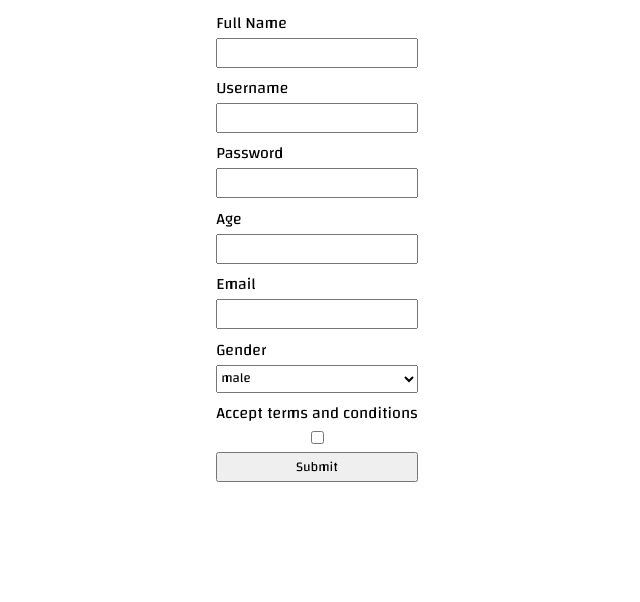
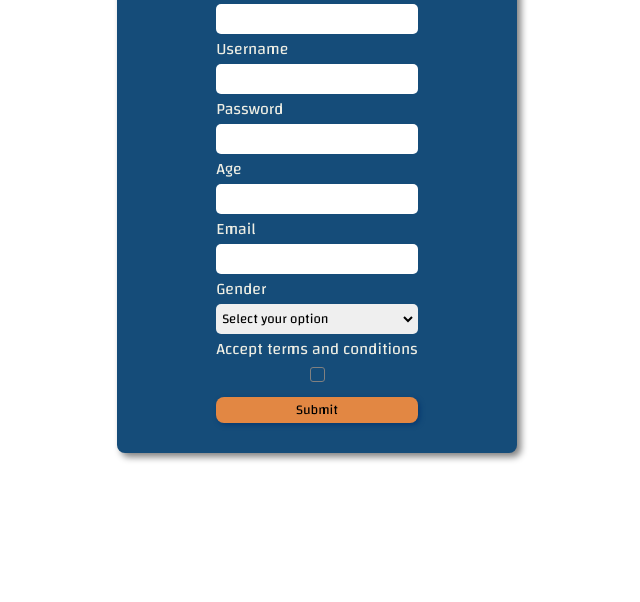
Before and after one commit to talivneh/workshop-1, a website: page index.html in a window 1280 px wide. Shown: the part 214-816 px from the top of the page, without its empty margins (323-963 px from the left). Drawn offline with nearby package versions, Linux system fonts and the light colour scheme.

Commit message:
style: added styling and animation

```diff
--- a/index.html
+++ b/index.html
@@ -1,21 +1,32 @@
 <!DOCTYPE html>
 <html>
     <head>
+        <link
+        rel="stylesheet"
+        href="https://cdnjs.cloudflare.com/ajax/libs/animate.css/4.1.1/animate.min.css"
+      />
         <link rel="stylesheet" href="style.css" />
         <title>Workshop - 1 - Tal Livneh</title>
     </head>
     <body>
         <main>
-            <h1>Workshop Number 1</h1>
+            <h1 class="form-headline">HTML & CSS Form</h1>
             <form class="workshop-form">
                <label>Full Name<input type="text" required/></label>
                <label>Username<input type="text" required/></label>
                <label>Password<input type="password" required/></label>
-            <label>Age<input type="number" required/></label>
+               <label>Age<input type="number" min="0" required/></label>
                <label>Email<input type="email" required/></label>
-            <label>Gender<select required><option>male</option><option>female</option><option>other</option></select></label>
+               <label>Gender
+                <select required>
+                   <option value="" disabled selected>Select your option</option>
+                   <option>male</option>
+                   <option>female</option>
+                   <option>other</option>
+                </select>
+               </label>
                <label>Accept terms and conditions <input required type="checkbox"/></label>
-            <button type="submit">Submit</button>
+               <button class="submit-button" type="submit">Submit</button>
              </form>
          </main>
     </body>
--- /dev/null
+++ b/package.json
@@ -0,0 +1,5 @@
+{
+  "dependencies": {
+    "animate.css": "^4.1.1"
+  }
+}
--- a/style.css
+++ b/style.css
@@ -1,12 +1,22 @@
 @import url('https://fonts.googleapis.com/css2?family=Changa&display=swap');
+
+:root{
+    --orange: #e28743;
+    --darkBlue: #154c79;
+    --lightBlue: #abdbe3;
+}
 
 *{
     box-sizing: border-box;
     font-family: 'Changa', sans-serif;
+    outline: none;
 }
 
 body{
-    height: 100vh;
+    display: flex;
+    height: 95vh;
+    align-items: center;
+    justify-content: center;
 }
 
 main{
@@ -15,18 +25,81 @@ main{
     align-items: center;
     justify-content: center;
     flex-direction: column;
-    height: 100%;
+    min-width: 400px;
+    padding: 10px;
+    border-radius: 8px;
+    background-color: var(--darkBlue);
+    box-shadow: 4px 4px 7px gray;
+}
+
+.form-headline{
+    color: var(--orange);
+    margin: 0;
 }
 
 .workshop-form{
     display: flex;
     flex-direction: column;
     align-items: space-around;
-    height: 60%;
     justify-content: space-around;
+    margin: 10px 0 20px 0;
 }
 
 .workshop-form > label{
+    color: #eeeee4;
     display: flex;
     flex-direction: column;
 }
+
+.workshop-form > label > input, .workshop-form > label > select{
+    border-radius: 5px;
+    border: none;
+    border: 2px solid transparent;
+}
+
+.workshop-form > label > input:focus, .workshop-form > label > select:focus{
+    border: 2px solid var(--orange);
+}
+
+.workshop-form > label:hover :nth-child(1){
+    animation: pulse;
+    animation-duration: 0.5s;
+}
+
+.workshop-form input[type='checkbox']{
+    -webkit-appearance: none;
+    align-self: center;
+    border: 1px solid gray;
+    width: 15px;
+    height: 15px;
+    border-radius: 20%;
+    cursor: pointer;
+    position: relative;
+    margin-bottom: 15px;
+}
+
+.workshop-form input[type='checkbox']:checked:after {
+	content: '\2714';
+	font-size: 18px;
+	color: var(--lightBlue);
+    position: absolute;
+    top: -10px;
+}
+
+.submit-button{
+    cursor: pointer;
+    background-color: var(--orange);
+    border-radius: 8px;
+    border: none;
+    box-shadow: 2px 2px 5px #063970;
+}
+
+.workshop-form > button:hover{
+    animation: heartBeat;
+    animation-duration: 1s;
+    box-shadow: none;
+  }
+
+  .workshop-form > button:active{
+    box-shadow: none;
+  }
```
Also changed, not shown: 1 other file. Lines whose indentation alone changed are shown as unchanged.
